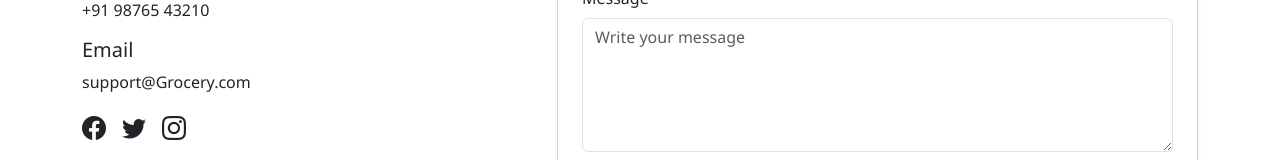
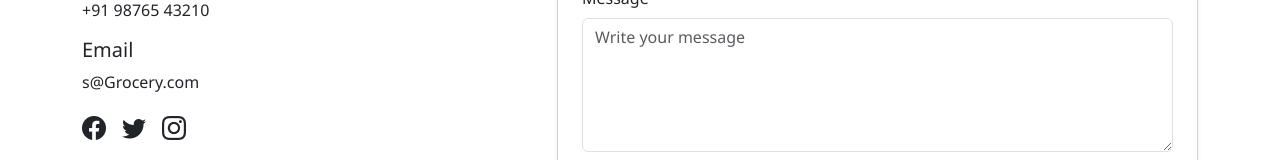
Before and after one commit to mahendran37/Grocery-Shop, a React (Create React App) app: page /Contact in a window 1280 px wide. Shown: the part 368-528 px from the top of the page. Built offline with nearby package versions, Linux system fonts and the light colour scheme.

Commit message:
Update Contact.js

```diff
--- a/src/components/Contact.js
+++ b/src/components/Contact.js
@@ -25,7 +25,7 @@ const Contact = () => {
 
           <div className="mb-3">
             <h5><i className="bi bi-Email"></i> Email</h5>
-            <p>support@Grocery.com</p>
+            <p>s@Grocery.com</p>
           </div>
 
           <div className="d-flex gap-3">
```
